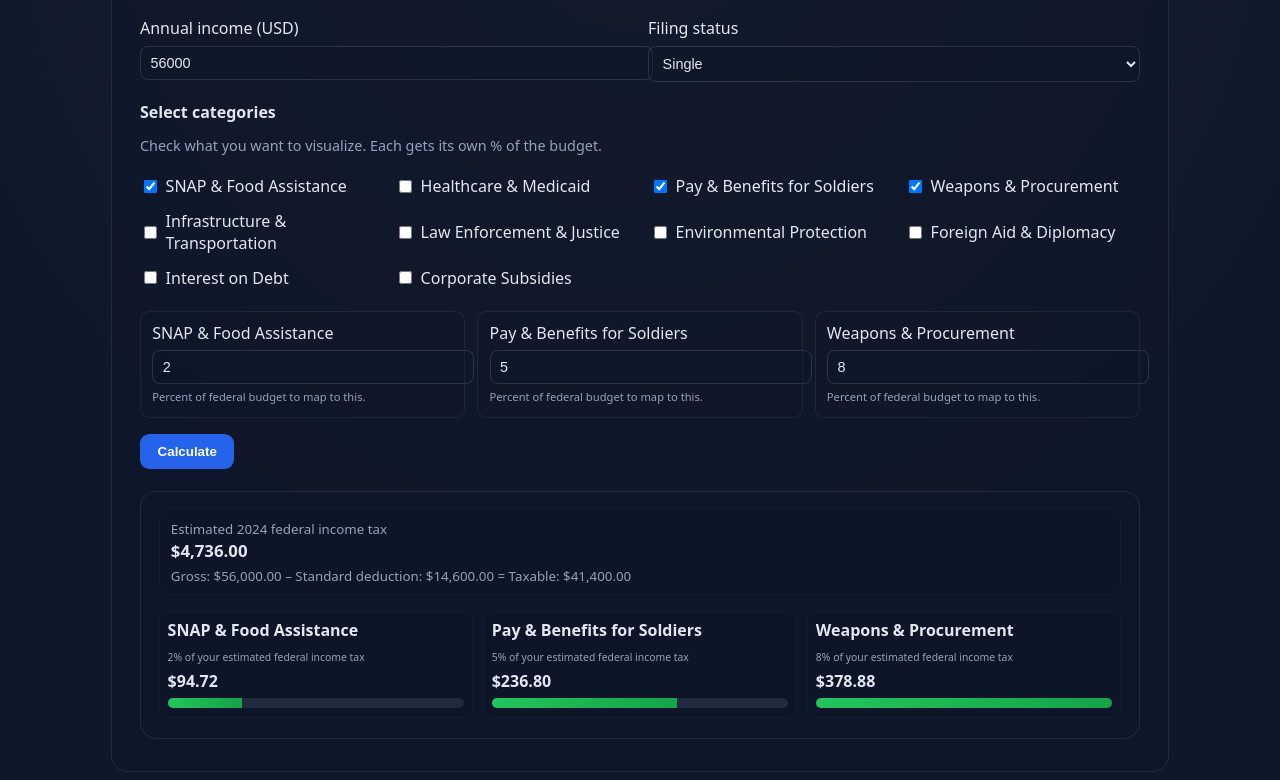
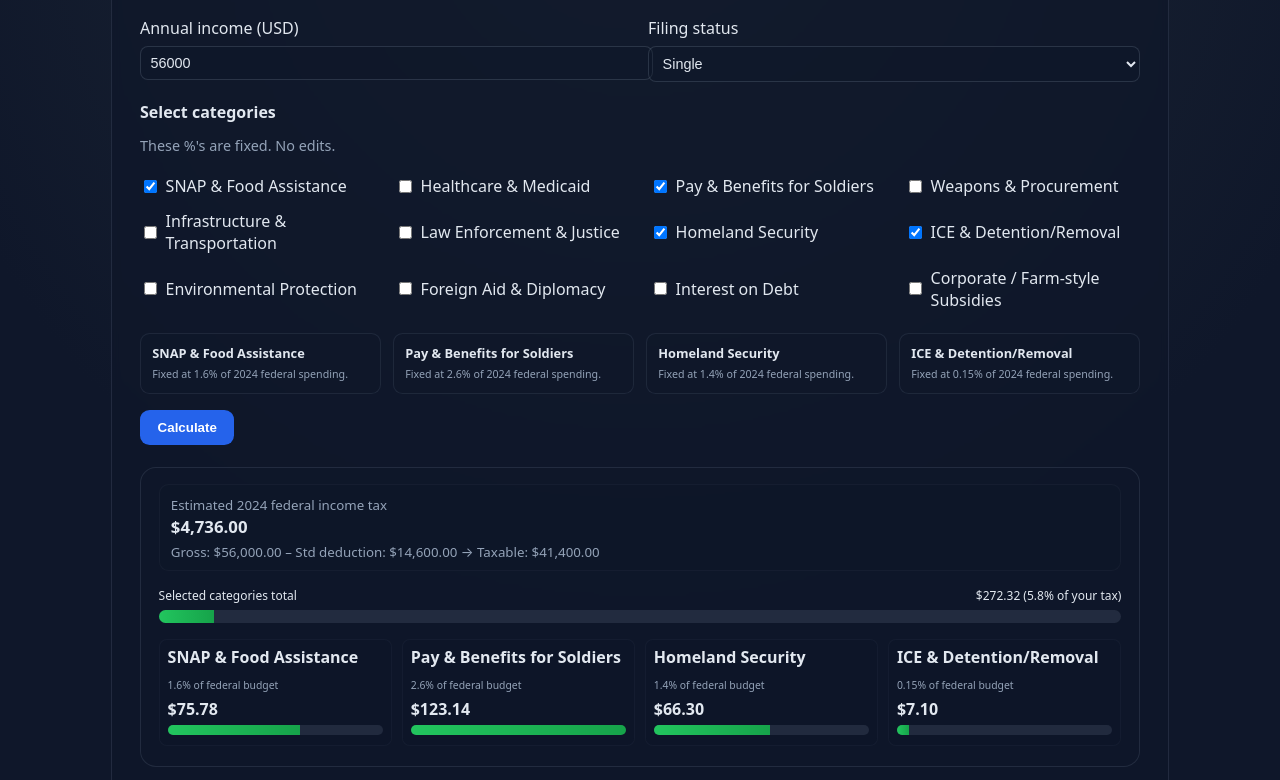
Before and after one commit to michaeljpruitt/CivicReceipt, a plain HTML site: page index.html in a window 1280 px wide. Shown: the part 126-906 px from the top of the page. Drawn offline with Linux system fonts and the light colour scheme.

Commit message:
Update index.html

```diff
--- a/index.html
+++ b/index.html
@@ -2,7 +2,7 @@
 <html lang="en">
 <head>
   <meta charset="UTF-8" />
-  <title>CivicReceipt – Auto Tax</title>
+  <title>CivicReceipt – 2024 slices</title>
   <meta name="viewport" content="width=device-width, initial-scale=1" />
   <style>
     :root {
@@ -11,6 +11,8 @@
       --text: #e2e8f0;
       --muted: #94a3b8;
       --border: rgba(148, 163, 184, 0.15);
+      --accent: #22c55e;
+      --accent2: #2563eb;
     }
     body {
       background: radial-gradient(circle at top, #1f2937 0%, #0f172a 65%);
@@ -39,7 +41,7 @@
       color: var(--text); font-size: 0.9rem;
     }
     .category-list {
-      display: grid; grid-template-columns: repeat(auto-fit, minmax(200px, 1fr));
+      display: grid; grid-template-columns: repeat(auto-fit, minmax(210px, 1fr));
       gap: 0.4rem 1.25rem; margin-top: 1.25rem; margin-bottom: 0.9rem;
     }
     .category-list label {
@@ -57,10 +59,12 @@
       border: 1px solid rgba(148, 163, 184, 0.12);
       border-radius: 0.6rem;
       padding: 0.6rem 0.7rem 0.7rem;
+      font-size: 0.8rem;
     }
-    .cat-box small { color: var(--muted); font-size: 0.7rem; }
+    .cat-box strong { display: block; margin-bottom: 0.15rem; }
+    .cat-box small { color: var(--muted); }
     button {
-      background: #2563eb; border: none; color: #fff; padding: 0.6rem 1.1rem;
+      background: var(--accent2); border: none; color: #fff; padding: 0.6rem 1.1rem;
       border-radius: 0.6rem; font-weight: 600; cursor: pointer; margin-top: 1rem;
     }
     button:hover { background: #1d4ed8; }
@@ -81,6 +85,19 @@
     }
     .totals-card small { color: var(--muted); }
     .totals-card .big { font-size: 1.05rem; font-weight: 700; }
+    .cum-wrap { margin-bottom: 1rem; }
+    .cum-label { display:flex; justify-content:space-between; gap:1rem; font-size:0.75rem; margin-bottom:0.35rem; }
+    .cum-bar {
+      background: rgba(148, 163, 184, 0.15);
+      border-radius: 999px;
+      height: 13px;
+      overflow: hidden;
+    }
+    .cum-fill {
+      height: 13px;
+      background: linear-gradient(90deg, #22c55e, #16a34a);
+      width: 0%;
+    }
     .result-list {
       display: grid;
       grid-template-columns: repeat(auto-fit, minmax(210px, 1fr));
@@ -102,7 +119,7 @@
 <body>
   <div class="container">
     <h1>CivicReceipt</h1>
-    <p class="subtitle">Enter income, pick filing status. We estimate your 2024 federal income tax, then show how much could map to each slice.</p>
+    <p class="subtitle">2024-ish federal shares baked in. You give income, it does the brackets, you pick slices.</p>
 
     <div class="grid">
       <div>
@@ -120,7 +137,7 @@
     </div>
 
     <h2 style="margin-top:1.2rem;font-size:1rem;">Select categories</h2>
-    <p class="subtitle" style="margin-bottom:0.4rem;">Check what you want to visualize. Each gets its own % of the budget.</p>
+    <p class="subtitle" style="margin-bottom:0.4rem;">These %'s are fixed. No edits.</p>
     <div class="category-list" id="categoryList"></div>
     <div class="cat-inputs" id="catInputs"></div>
 
@@ -132,25 +149,39 @@
         <div class="big" id="totalTaxes">$0.00</div>
         <small id="taxDetails" style="display:block;margin-top:0.3rem;"></small>
       </div>
+
+      <div class="cum-wrap">
+        <div class="cum-label">
+          <span>Selected categories total</span>
+          <span id="cumText">$0.00 (0%)</span>
+        </div>
+        <div class="cum-bar">
+          <div class="cum-fill" id="cumFill"></div>
+        </div>
+      </div>
+
       <div class="result-list" id="resultList"></div>
     </div>
   </div>
 
   <script>
-    // categories we decided on
+    // fixed categories with updated DHS/ICE
     const CATEGORIES = [
-      { id: "snap", name: "SNAP & Food Assistance", defaultPct: 2 },
-      { id: "healthcare", name: "Healthcare & Medicaid", defaultPct: 15 },
-      { id: "soldierpay", name: "Pay & Benefits for Soldiers", defaultPct: 5 },
-      { id: "weapons", name: "Weapons & Procurement", defaultPct: 8 },
-      { id: "infra", name: "Infrastructure & Transportation", defaultPct: 3 },
-      { id: "justice", name: "Law Enforcement & Justice", defaultPct: 2.5 },
-      { id: "env", name: "Environmental Protection", defaultPct: 1.5 },
-      { id: "foreign", name: "Foreign Aid & Diplomacy", defaultPct: 1 },
-      { id: "debt", name: "Interest on Debt", defaultPct: 13 },
-      { id: "subsidy", name: "Corporate Subsidies", defaultPct: 1.5 }
+      { id: "snap", name: "SNAP & Food Assistance", pct: 1.6 },
+      { id: "healthcare", name: "Healthcare & Medicaid", pct: 14.0 },
+      { id: "soldierpay", name: "Pay & Benefits for Soldiers", pct: 2.6 },
+      { id: "weapons", name: "Weapons & Procurement", pct: 4.2 },
+      { id: "infra", name: "Infrastructure & Transportation", pct: 2.0 },
+      { id: "justice", name: "Law Enforcement & Justice", pct: 0.6 },
+      { id: "homeland", name: "Homeland Security", pct: 1.4 },
+      { id: "ice", name: "ICE & Detention/Removal", pct: 0.15 },
+      { id: "env", name: "Environmental Protection", pct: 0.2 },
+      { id: "foreign", name: "Foreign Aid & Diplomacy", pct: 1.2 },
+      { id: "debt", name: "Interest on Debt", pct: 13.0 },
+      { id: "subsidy", name: "Corporate / Farm-style Subsidies", pct: 0.2 }
     ];
 
+    // 2024-ish brackets
     const IRS_2024 = {
       single: {
         deduction: 14600,
@@ -194,7 +225,10 @@
     const catInputs = document.getElementById("catInputs");
     const resultList = document.getElementById("resultList");
     const resultsBox = document.getElementById("results");
+    const cumFill = document.getElementById("cumFill");
+    const cumText = document.getElementById("cumText");
 
+    // render checkboxes
     CATEGORIES.forEach(cat => {
       const label = document.createElement("label");
       const cb = document.createElement("input");
@@ -207,15 +241,6 @@
       categoryList.appendChild(label);
     });
 
-    // pre-check a couple
-    ["snap", "soldierpay", "weapons"].forEach(id => {
-      const cb = [...categoryList.querySelectorAll("input[type=checkbox]")].find(c => c.value === id);
-      if (cb) {
-        cb.checked = true;
-        cb.dispatchEvent(new Event("change"));
-      }
-    });
-
     function onCategoryToggle(e) {
       const id = e.target.dataset.cat;
       const cat = CATEGORIES.find(c => c.id === id);
@@ -225,9 +250,8 @@
         box.className = "cat-box";
         box.id = "box-" + id;
         box.innerHTML = `
-          <label for="pct-${id}">${cat.name}</label>
-          <input type="number" id="pct-${id}" value="${cat.defaultPct}" min="0" max="100" step="0.1" />
-          <small>Percent of federal budget to map to this.</small>
+          <strong>${cat.name}</strong>
+          <small>Fixed at ${cat.pct}% of 2024 federal spending.</small>
         `;
         catInputs.appendChild(box);
       } else {
@@ -263,14 +287,13 @@
 
       document.getElementById("totalTaxes").textContent = fmtDollar(tax);
       document.getElementById("taxDetails").textContent =
-        `Gross: ${fmtDollar(income)} – Standard deduction: ${fmtDollar(deduction)} = Taxable: ${fmtDollar(taxable)}`;
+        `Gross: ${fmtDollar(income)} – Std deduction: ${fmtDollar(deduction)} → Taxable: ${fmtDollar(taxable)}`;
 
       const selected = [];
       CATEGORIES.forEach(cat => {
         const cb = categoryList.querySelector(`input[value="${cat.id}"]`);
         if (cb && cb.checked) {
-          const pct = Number(document.getElementById("pct-" + cat.id).value) || 0;
-          selected.push({ ...cat, pct });
+          selected.push(cat);
         }
       });
 
@@ -278,30 +301,51 @@
       if (selected.length === 0) {
         resultsBox.style.display = "block";
         resultList.innerHTML = "<p style='color:#94a3b8'>Select at least one category above.</p>";
+        cumFill.style.width = "0%";
+        cumText.textContent = "$0.00 (0%)";
         return;
       }
 
+      // per-category output
       const amounts = selected.map(s => tax * (s.pct / 100));
       const maxAmount = Math.max(...amounts, 1);
 
+      let cumulative = 0;
+
       selected.forEach((cat, idx) => {
         const amount = tax * (cat.pct / 100);
+        cumulative += amount;
         const width = (amount / maxAmount) * 100;
         const item = document.createElement("div");
         item.className = "result-item";
         item.innerHTML = `
           <div class="name">${cat.name}</div>
-          <small>${cat.pct}% of your estimated federal income tax</small>
+          <small>${cat.pct}% of federal budget</small>
           <div style="margin-top:0.25rem;font-weight:600;">${fmtDollar(amount)}</div>
           <div class="bar"><div class="bar-fill" style="width:${width}%;"></div></div>
         `;
         resultList.appendChild(item);
       });
 
+      // cumulative bar
+      const cumPctOfTax = (cumulative / tax) * 100;
+      cumFill.style.width = Math.min(100, cumPctOfTax) + "%";
+      cumText.textContent = `${fmtDollar(cumulative)} (${cumPctOfTax.toFixed(1)}% of your tax)`;
+
       resultsBox.style.display = "block";
     }
 
     document.getElementById("calcBtn").addEventListener("click", calculate);
+
+    // pre-check a few
+    ["snap","soldierpay","homeland","ice"].forEach(id => {
+      const cb = categoryList.querySelector(`input[value="${id}"]`);
+      if (cb) {
+        cb.checked = true;
+        cb.dispatchEvent(new Event("change"));
+      }
+    });
+
     calculate();
   </script>
 </body>
```
